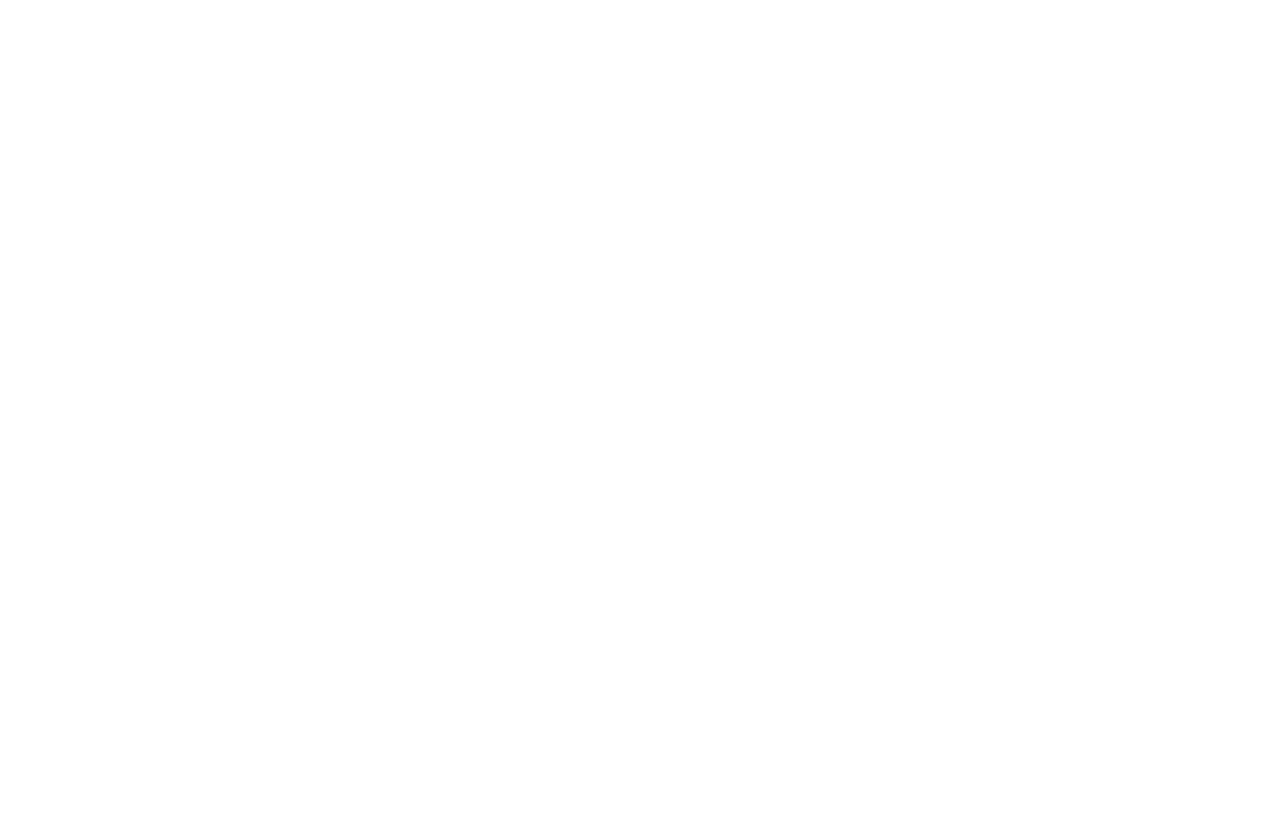
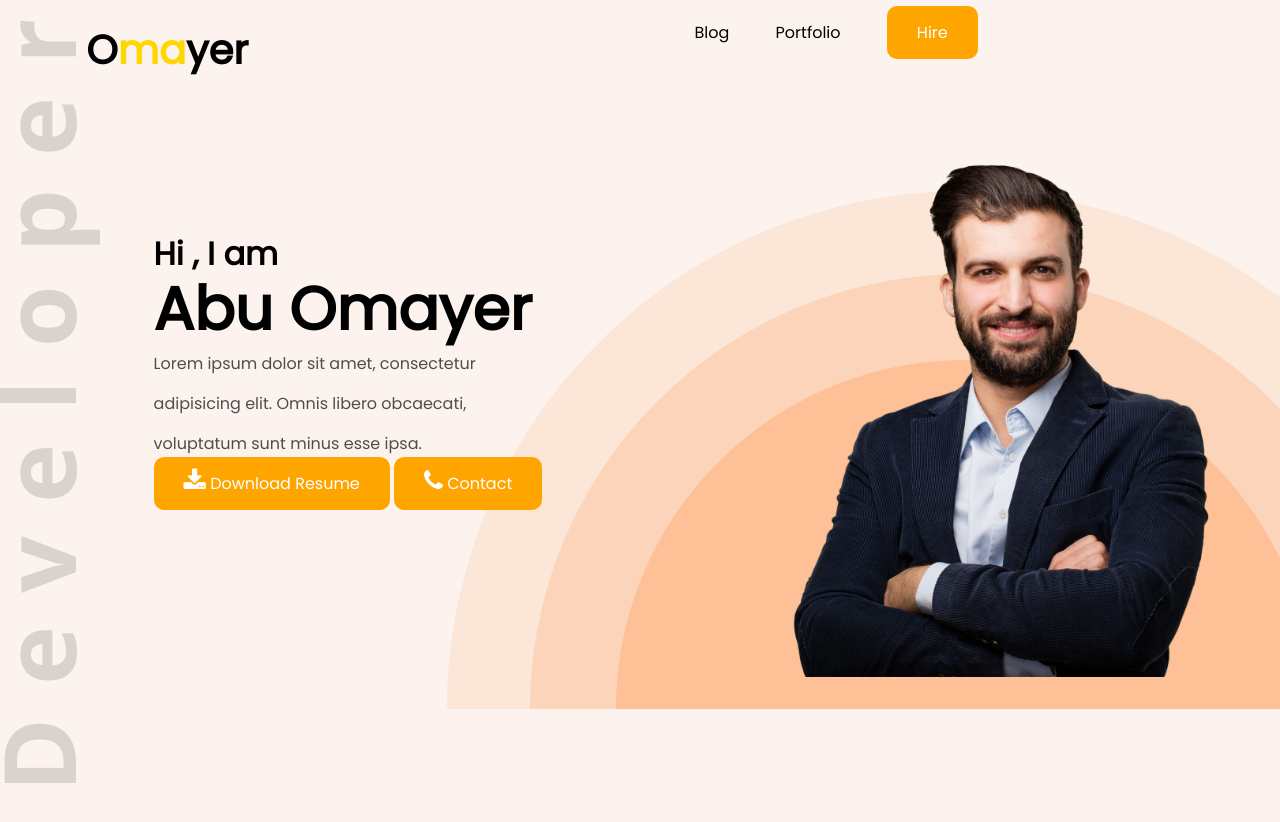
Before and after one commit to omayer-tech/web-portfolio-2, a plain HTML site: page index.html in a window 1280 px wide. Before the commit the page ends 800 px from the top, so only its background shows below. Drawn offline with Linux system fonts and the light colour scheme.

Commit message:
top section done

```diff
--- a/index.html
+++ b/index.html
@@ -5,8 +5,31 @@
     <meta name="viewport" content="width=device-width, initial-scale=1.0">
     <title>Web DEveloper Portfolio</title>
     <link rel="stylesheet" href="style.css">
+    <link rel="stylesheet" href="https://cdnjs.cloudflare.com/ajax/libs/font-awesome/4.7.0/css/font-awesome.min.css">
+    <link rel="preconnect" href="https://fonts.googleapis.com">
+    <link rel="preconnect" href="https://fonts.gstatic.com" crossorigin>
+    <link href="https://fonts.googleapis.com/css2?family=Poppins&display=swap" rel="stylesheet">
 </head>
 <body>
-
+    <header>
+        <nav>
+            <ul>
+                <li class="logo">O<span class="highlight">ma</span>yer</li>
+                <li>Blog</li>
+                <li>Portfolio</li>
+                <li><a href="#" target="_blank" class="orange">Hire</a></li>
+            </ul>
+        </nav>
+        <div class="half-width bannerText">
+            <h1>Hi , I am</h1>
+            <h1 class="bigName">Abu Omayer</h1>
+            <p>Lorem ipsum dolor sit amet, consectetur adipisicing elit. Omnis libero obcaecati, voluptatum sunt minus esse ipsa.</p>
+            <a href="#" target="_blank" class="orange"><i class="fa fa-download" style="font-size:24px"></i>   Download Resume</a>
+            <a href="#" target="_blank" class="orange"><i class="fa fa-phone" style="font-size:24px"></i>    Contact</a>
+        </div>
+        <div class="half-width bannerImg">
+            <img src="images/hardy.png" alt="">
+        </div>
+    </header>
 </body>
 </html>
--- a/style.css
+++ b/style.css
@@ -3,3 +3,73 @@
     padding: 0;
     box-sizing: border-box;
 }
+body{
+    font-family: 'Poppins', sans-serif;
+    background-color: rgb(252, 243, 239);
+}
+p{
+    color: rgb(78, 77, 77);
+}
+header{
+    height: 860px;
+    background-image: url("images/developer.png") , url("images/header_bg.png");
+    background-repeat: no-repeat;
+    background-position:left top , right;
+
+}
+nav{
+    width: 80%;
+    margin-top: 20px;
+}
+ul{
+    display: flex;
+    justify-content:space-evenly;
+}
+li{
+    list-style: none;
+}
+.logo{
+    font-size: 40px;
+    font-weight: 900;
+    margin-left: 40px;
+    margin-right: 400px;
+}
+.half-width{
+    float: left;
+    width: 40%;
+    margin: 2%;
+    padding: 3% 2%;
+}
+.half-width img{
+    width: 100%;
+}
+.bannerText{
+    padding-top: 10% ;
+    margin-right: 10%;
+    margin-left: 10%;
+    width: 35%;
+    line-height: 40px;
+}
+.bannerImg{
+    position: relative;
+    bottom: 0px;
+}
+.orange{
+    text-decoration: none;
+    background-color: orange;
+    color: white;
+    padding: 15px 30px;
+    border-radius: 10px;
+}
+.orange:hover{
+    cursor: pointer;
+    background-color: rgb(255, 102, 0);
+}
+.bigName{
+    font-size: 60px;
+    margin: 15px 0px;
+    color: black;
+}
+.highlight{
+    color: gold;
+}
```
